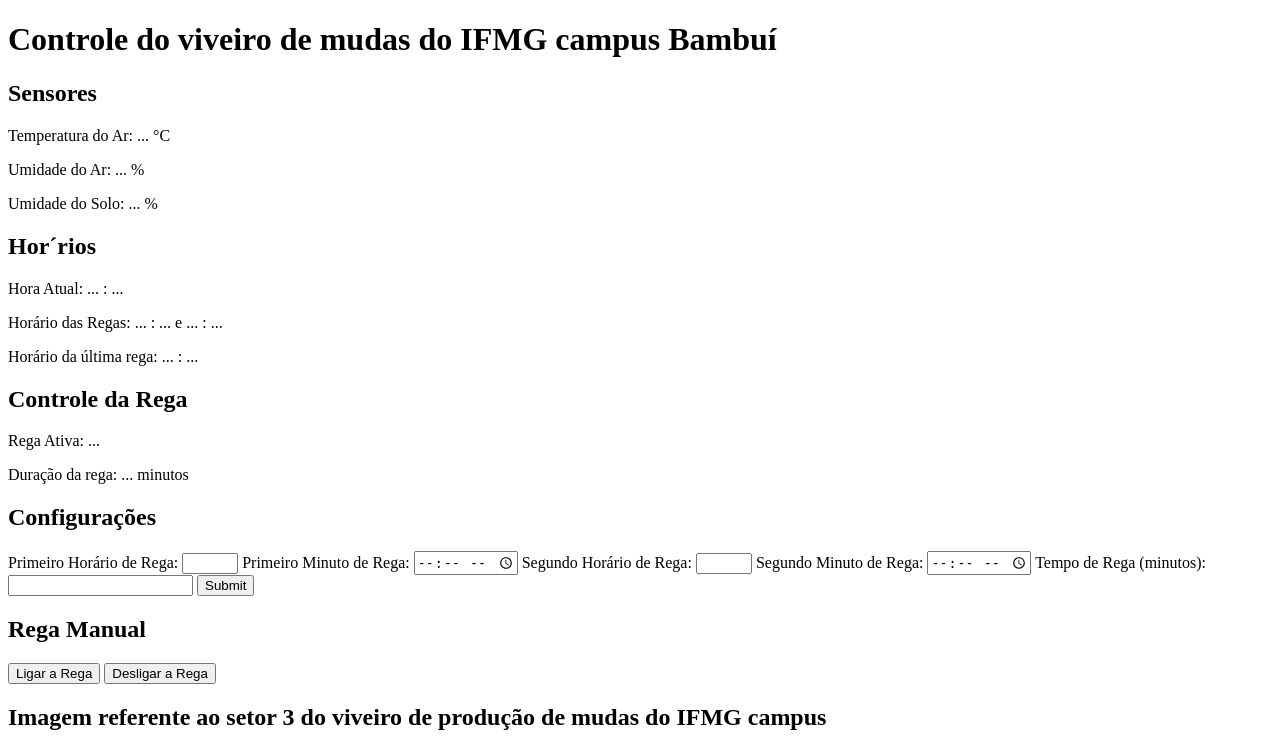
After one commit to byarodrigues/TCC_BeatrizR, a PHP site: page /index.html in a window 1280 px wide. The commit adds this page. Shown: the top 748 px of the page. Run offline with PHP 8.4, Linux system fonts and the light colour scheme.

Commit message:
alterações 17-12-2024

```diff
--- a/AplicacaoWebTcc/css/style.css
+++ b/AplicacaoWebTcc/css/style.css
@@ -14,10 +14,10 @@
     h1 {
         background-color: #4CAF50; color: white; padding: 10px;
     }
-    .section {
+    .secao {
         border: 1px solid black; padding: 10px; margin-bottom: 20px;
     }
-    .section h2 {
+    .secao h2 {
         margin-top: 0;
     }
     input[type='submit'] {
--- /dev/null
+++ b/AplicacaoWebTcc/index.html
@@ -0,0 +1,50 @@
+<!DOCTYPE html>
+<html lang="pt">
+<head>
+  <meta charset="UTF-8">
+  <meta name="viewport" content="width=device-width, initial-scale=1.0">
+  <title>Controle do Viveiro</title>
+</head>
+<body>
+  <div class="conteiner">
+    <h1>Controle do viveiro de mudas do IFMG campus Bambuí</h1>
+      <div class="secoes">
+        <h2>
+          Sensores
+        </h2>
+        <p>Temperatura do Ar: ... °C</p>
+        <p>Umidade do Ar: ... %</p>
+        <p>Umidade do Solo: ... %</p>
+      </div>
+      <div class="secoes">
+        <h2>Hor&acute;rios</h2>
+        <p>Hora Atual: ... : ... </p>
+        <p>Horário das Regas: ... : ... e ... : ...</p>
+        <p>Horário da última rega: ... : ... </p>
+      </div>
+      <div class="secoes">
+        <h2>Controle da Rega</h2>
+        <p>Rega Ativa: ... </p>
+        <p>Duração da rega: ... minutos</p>
+      </div>
+      <div class="secoes">
+        <h2>Configurações</h2>
+        Primeiro Horário de Rega: <input type="number" name="hour1" min="0" max="23">
+        Primeiro Minuto de Rega: <input type="time" name="minute1" min="0" max="59">
+        Segundo Horário de Rega: <input type="number" name="hour2" min="0" max="23">
+        Segundo Minuto de Rega: <input type="time" name="minute2" min="0" max="59">
+        Tempo de Rega (minutos): <input type="number" name="time" min="1" value="">
+        <input type="submit" name="Atualizar" id="atualizaValor">
+      </div>
+      <div class="secoes">
+        <h2>Rega Manual</h2>
+        <input type="submit" value="Ligar a Rega">
+        <input type="submit" value="Desligar a Rega">
+      </div>
+      <div class="secoes">
+        <h2>Imagem referente ao setor 3 do viveiro de produção de mudas do IFMG campus </h2>
+        <img class="Imagem" src="img/viveiro.jpg" alt="viveiro do IFMG">
+      </div>
+  </div>
+</body>
+</html>
```
Also changed, not shown: AplicacaoWebTcc/index.php (deleted, +0 -64 lines).
